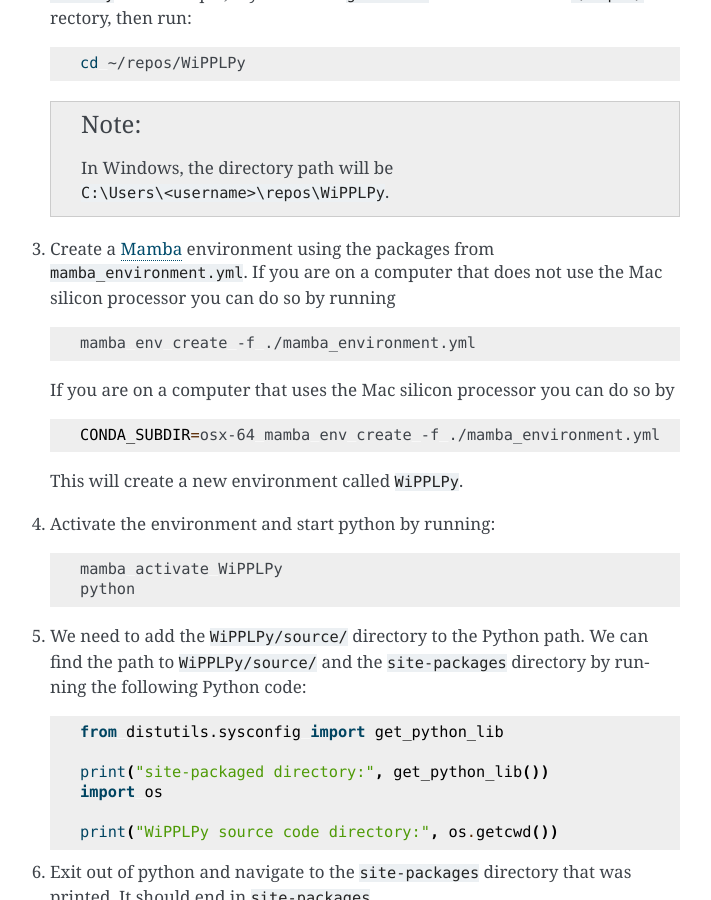
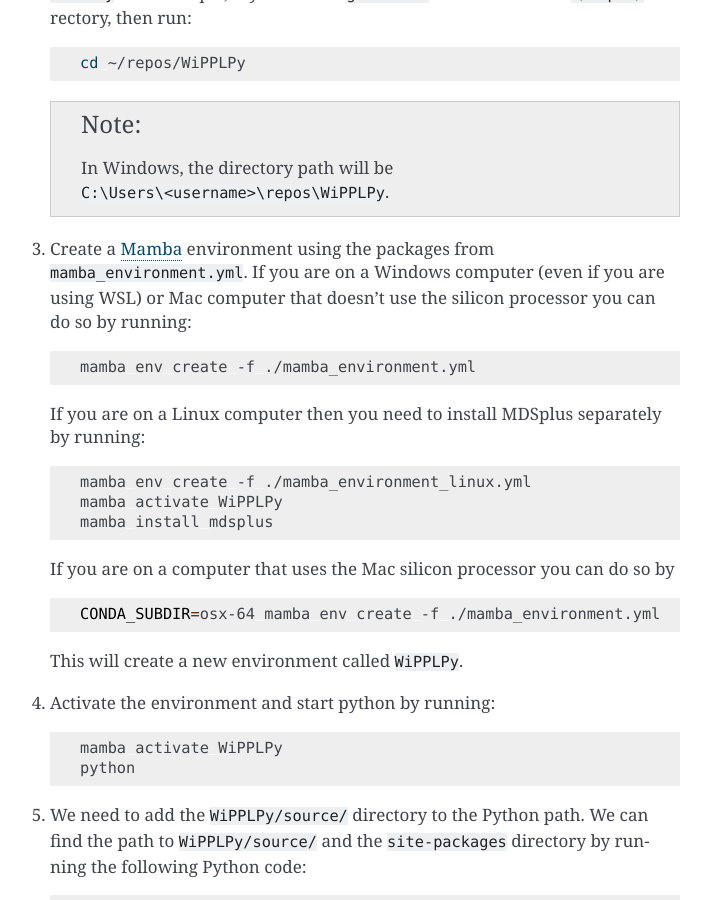
Before and after one commit to kuchtact/WiPPLPy, a Sphinx documentation site: the page built from docs/source/installation.rst, in a window 1280 px wide and 900 px high, scrolled down 3160 px. Shown: the whole window, without its empty margins (400-1111 px from the left). Built offline with Sphinx 7.4.7, drawn with Linux system fonts in a browser that asks for light colours; some of the changed text lies outside the part shown.

Commit message:
Add install instructions for ubuntu and pre-commit install

```diff
--- a/docs/source/installation.rst
+++ b/docs/source/installation.rst
@@ -180,12 +180,21 @@ then we need to create an environment for running the code in.
       In Windows, the directory path will be :file:`C:\\Users\\<username>\\repos\\WiPPLPy`.
 
 #. Create a Mamba_ environment using the packages from
-   :file:`mamba_environment.yml`. If you are on a computer that does not use
-   the Mac silicon processor you can do so by running
+   :file:`mamba_environment.yml`. If you are on a Windows computer (even if you
+   are using WSL) or Mac computer that doesn't use the silicon processor you
+   can do so by running:
 
    .. code-block:: bash
 
       mamba env create -f ./mamba_environment.yml
+
+   If you are on a Linux computer then you need to install MDSplus separately by running:
+
+   .. code-block:: bash
+
+      mamba env create -f ./mamba_environment_linux.yml
+      mamba activate WiPPLPy
+      mamba install mdsplus
 
    If you are on a computer that uses the Mac silicon processor you can do so by
 
```
Also changed, not shown: other parts of docs/source/installation.rst (+5 -0 lines).
